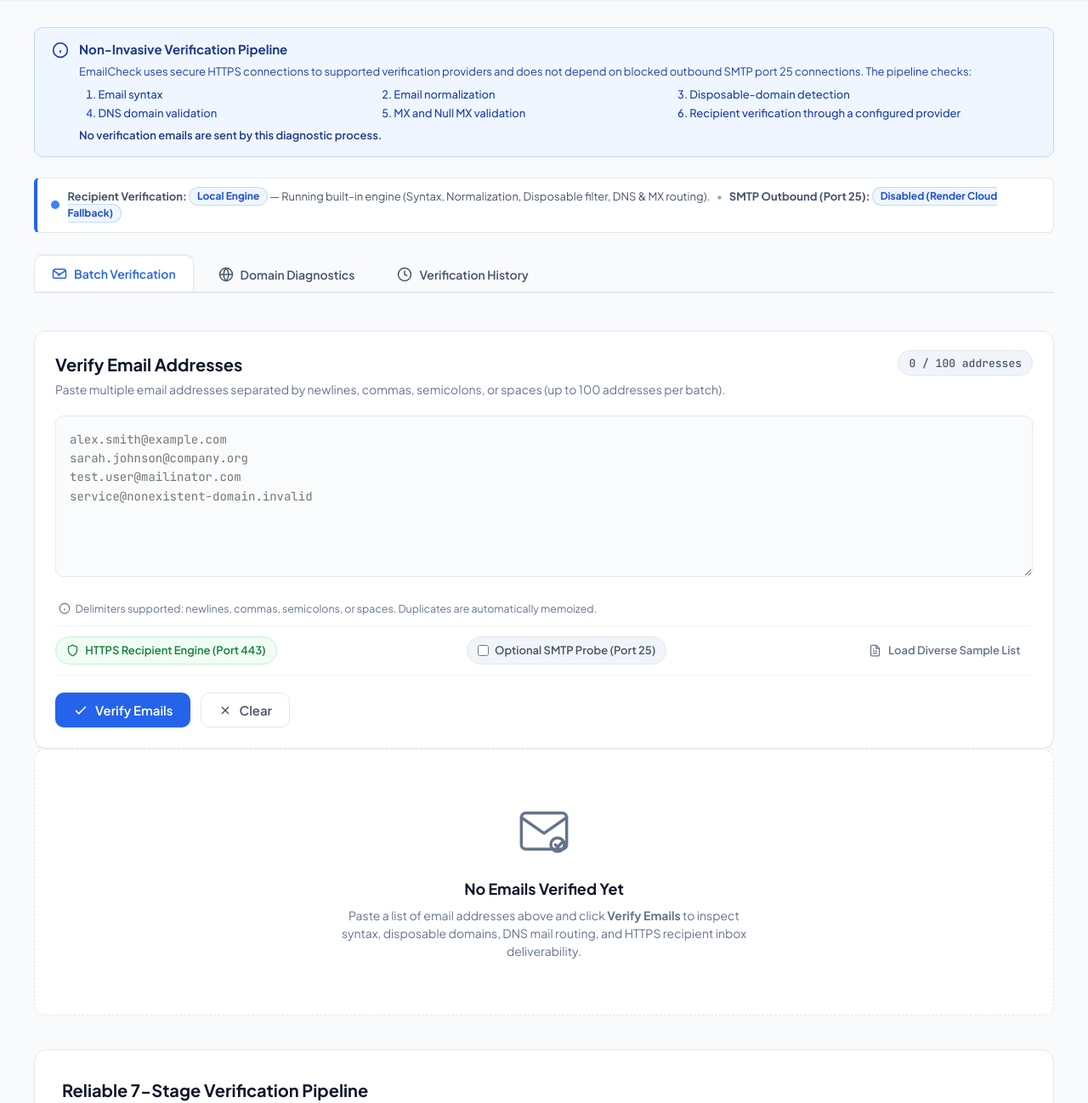
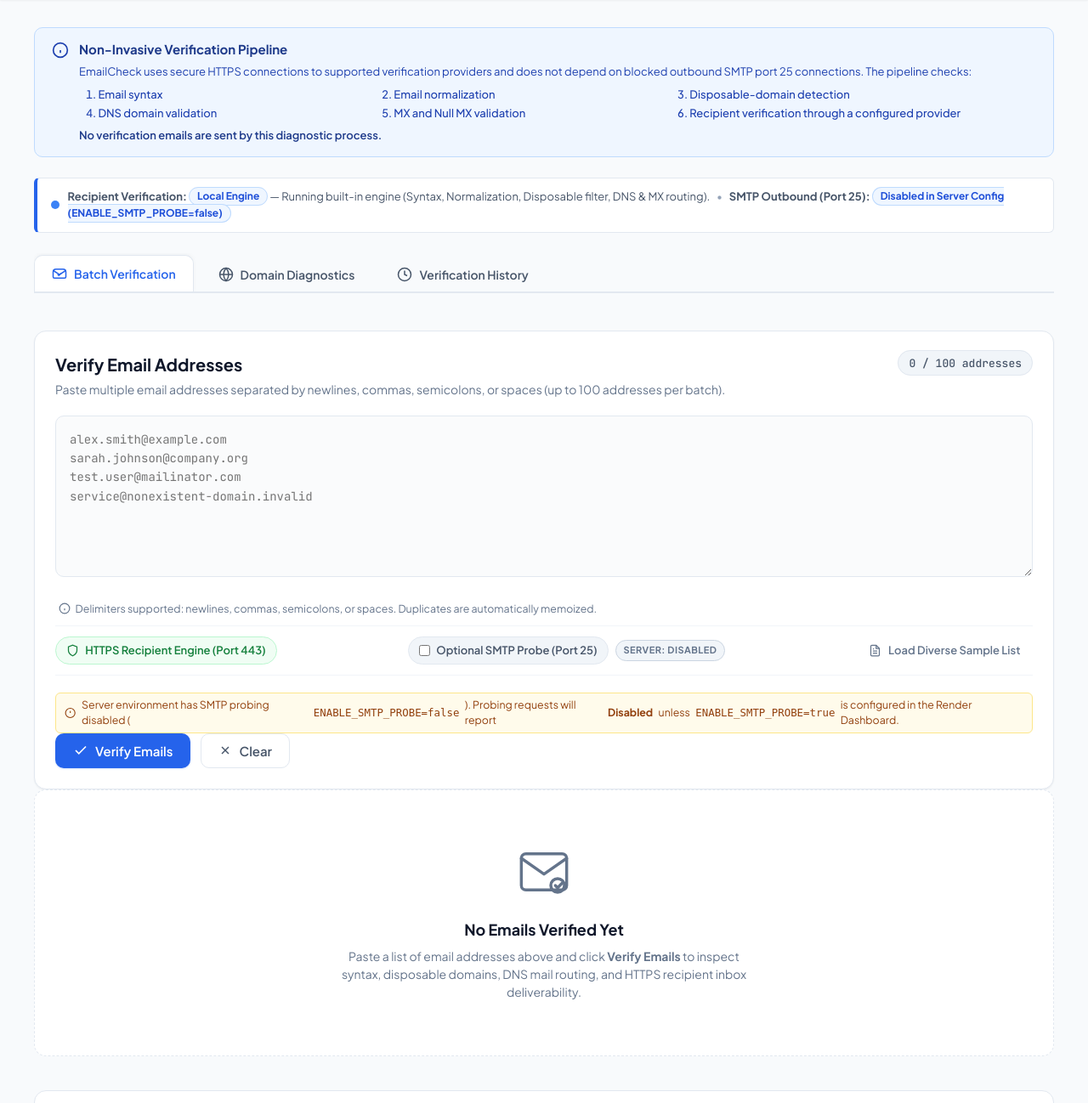
Before and after one commit to Zenith150/emailcheck, a Flask app: page / in a window 1280 px wide. Shown: the part 87-1385 px from the top of the page at 85% size. Run offline with Flask 3, Linux system fonts and the light colour scheme.

Commit message:
EmailCheck v2.2: Fix opt-in SMTP checkbox flow, distinguish server disabled from host blocked unavailable, and clarify unverified recipient status

```diff
--- a/app.py
+++ b/app.py
@@ -234,7 +234,7 @@ def api_verify():
             "error": f"Request exceeds maximum limit of {MAX_EMAILS_PER_REQUEST} addresses per batch."
         }), 400
 
-    perform_smtp = bool(data.get("smtp_check", False))
+    perform_smtp = bool(data.get("check_smtp", data.get("smtp_check", False)))
 
     # Anonymized logging (Log count only; avoid logging actual emails for privacy)
     logger.info("Processing verification batch: count=%d, smtp_requested=%s", len(raw_emails), perform_smtp)
--- a/render.yaml
+++ b/render.yaml
@@ -16,7 +16,7 @@ services:
       - key: EMAIL_VERIFICATION_TIMEOUT
         value: 6.0
       - key: ENABLE_SMTP_PROBE
-        value: false
+        value: true
       - key: SMTP_PROBE_PORT
         value: 25
       - key: SMTP_PROBE_TIMEOUT
--- a/static/css/style.css
+++ b/static/css/style.css
@@ -1566,6 +1566,62 @@ textarea:focus {
 }
 
 /* SMTP Probe Toggle and Status Badges (v2.2) */
+.smtp-toggle-wrapper {
+  display: inline-flex;
+  align-items: center;
+  gap: 0.5rem;
+  flex-wrap: wrap;
+}
+
+.smtp-config-pill {
+  font-size: 0.6875rem;
+  font-weight: 700;
+  text-transform: uppercase;
+  letter-spacing: 0.04em;
+  padding: 0.2rem 0.55rem;
+  border-radius: var(--radius-full);
+}
+
+.smtp-config-pill.pill-enabled {
+  background-color: var(--color-green-bg);
+  color: var(--color-green-text);
+  border: 1px solid var(--color-green-border);
+}
+
+.smtp-config-pill.pill-disabled {
+  background-color: #f1f5f9;
+  color: #64748b;
+  border: 1px solid #cbd5e1;
+}
+
+.smtp-status-note {
+  width: 100%;
+  margin-top: 0.4rem;
+  font-size: 0.775rem;
+  line-height: 1.4;
+}
+
+.note-text {
+  display: inline-flex;
+  align-items: center;
+  gap: 0.4rem;
+  padding: 0.35rem 0.65rem;
+  border-radius: var(--radius-sm);
+  width: 100%;
+}
+
+.note-text.info {
+  background: #eff6ff;
+  color: #1e40af;
+  border: 1px solid #bfdbfe;
+}
+
+.note-text.warning {
+  background: #fffbeb;
+  color: #92400e;
+  border: 1px solid #fde68a;
+}
+
 .smtp-toggle-label {
   display: inline-flex;
   align-items: center;
--- a/static/js/app.js
+++ b/static/js/app.js
@@ -269,6 +269,7 @@ document.addEventListener('DOMContentLoaded', () => {
         },
         body: JSON.stringify({
           emails: emails,
+          check_smtp: performSmtp,
           smtp_check: performSmtp
         })
       });
@@ -513,8 +514,10 @@ document.addEventListener('DOMContentLoaded', () => {
         smtpPill = `<span class="indicator-pill pill-inconclusive" title="${escapeHtml(smtpExp)}">⚠ Inconclusive${smtpCode ? ' (' + smtpCode + ')' : ''}</span>`;
       } else if (smtpSt === 'unavailable') {
         smtpPill = `<span class="indicator-pill pill-unavailable" title="${escapeHtml(smtpExp)}">⊘ Unavailable</span>`;
-      } else if (smtpSt === 'disabled' || smtpSt === 'skipped') {
+      } else if (smtpSt === 'disabled') {
         smtpPill = `<span class="indicator-pill pill-disabled" title="${escapeHtml(smtpExp)}">— Disabled</span>`;
+      } else if (smtpSt === 'skipped') {
+        smtpPill = `<span class="indicator-pill pill-disabled" title="${escapeHtml(smtpExp)}">— Skipped</span>`;
       }
 
       // Recipient / Provider Check Pill
@@ -529,7 +532,7 @@ document.addEventListener('DOMContentLoaded', () => {
       } else if (rec === 'unknown') {
         recipientPill = `<span class="indicator-pill pill-untested">Inconclusive</span>`;
       } else if (rec === 'unavailable') {
-        recipientPill = `<span class="indicator-pill pill-untested">No Provider</span>`;
+        recipientPill = `<span class="indicator-pill pill-untested" title="No HTTPS verification provider API key configured. Recipient-level verification is unavailable.">Unavailable</span>`;
       } else if (rec === 'untested') {
         recipientPill = `<span class="indicator-pill pill-untested">Skipped</span>`;
       }
--- a/templates/index.html
+++ b/templates/index.html
@@ -82,7 +82,7 @@
             <span class="sep" style="margin: 0 0.35rem; color: #94a3b8;">•</span>
             <strong>SMTP Outbound (Port 25):</strong>
             <span class="provider-pill {% if smtp_probe_enabled %}pill-pass{% else %}pill-untested{% endif %}">
-              {% if smtp_probe_enabled %}Enabled (Port {{ smtp_probe_config.port }}){% else %}Disabled (Render Cloud Fallback){% endif %}
+              {% if smtp_probe_enabled %}Allowed in Server Config (Port {{ smtp_probe_config.port }}){% else %}Disabled in Server Config (ENABLE_SMTP_PROBE=false){% endif %}
             </span>
           </span>
         </div>
@@ -163,10 +163,17 @@
                 <span>HTTPS Recipient Engine (Port 443)</span>
               </div>
 
-              <label class="smtp-toggle-label" title="Attempt a direct SMTP EHLO/MAIL FROM/RCPT TO handshake on compatible hosts (port 25). Render restricts outbound port 25, so requests safely fall back to HTTPS.">
-                <input type="checkbox" id="smtpProbeToggle" name="smtp_check" {% if smtp_probe_enabled %}checked{% endif %}>
-                <span>Optional SMTP Probe (Port 25)</span>
-              </label>
+              <div class="smtp-toggle-wrapper">
+                <label class="smtp-toggle-label" title="Attempt a direct SMTP EHLO/MAIL FROM/RCPT TO handshake on compatible hosts (port 25). Probing is opt-in and respects server security controls.">
+                  <input type="checkbox" id="smtpProbeToggle" name="smtp_check">
+                  <span>Optional SMTP Probe (Port 25)</span>
+                </label>
+                {% if smtp_probe_enabled %}
+                  <span class="smtp-config-pill pill-enabled" title="SMTP probing is permitted by server configuration (ENABLE_SMTP_PROBE=true). Note: Outbound port 25 is restricted by Render host firewall.">Server: Allowed</span>
+                {% else %}
+                  <span class="smtp-config-pill pill-disabled" title="SMTP probing is disabled in server configuration (ENABLE_SMTP_PROBE=false). Probes will report 'Disabled' unless configured in Render Dashboard.">Server: Disabled</span>
+                {% endif %}
+              </div>
 
               <button type="button" id="loadSampleBtn" class="btn btn-ghost btn-sm">
                 <svg width="15" height="15" viewBox="0 0 24 24" fill="none" stroke="currentColor" stroke-width="2">
@@ -178,6 +185,20 @@
                 </svg>
                 Load Diverse Sample List
               </button>
+            </div>
+
+            <div class="smtp-status-note" id="smtpStatusNote">
+              {% if smtp_probe_enabled %}
+                <span class="note-text info">
+                  <svg width="14" height="14" viewBox="0 0 24 24" fill="none" stroke="currentColor" stroke-width="2"><circle cx="12" cy="12" r="10"/><line x1="12" y1="16" x2="12" y2="12"/><line x1="12" y1="8" x2="12.01" y2="8"/></svg>
+                  SMTP probing is permitted by server configuration. On Render, outbound port 25 connections are filtered by the host firewall and will safely report <strong>Unavailable</strong> with HTTPS fallback.
+                </span>
+              {% else %}
+                <span class="note-text warning">
+                  <svg width="14" height="14" viewBox="0 0 24 24" fill="none" stroke="currentColor" stroke-width="2"><circle cx="12" cy="12" r="10"/><line x1="12" y1="8" x2="12" y2="12"/><line x1="12" y1="16" x2="12.01" y2="16"/></svg>
+                  Server environment has SMTP probing disabled (<code>ENABLE_SMTP_PROBE=false</code>). Probing requests will report <strong>Disabled</strong> unless <code>ENABLE_SMTP_PROBE=true</code> is configured in the Render Dashboard.
+                </span>
+              {% endif %}
             </div>
 
             <div class="form-actions">
```
Also changed, not shown: submission/generate_submission_pdf.py (+5 -4 lines), tests/test_api.py (+59 -0 lines), tests/test_verifier.py (+65 -0 lines), verifier.py (+85 -35 lines), README.md, 1 other file.
